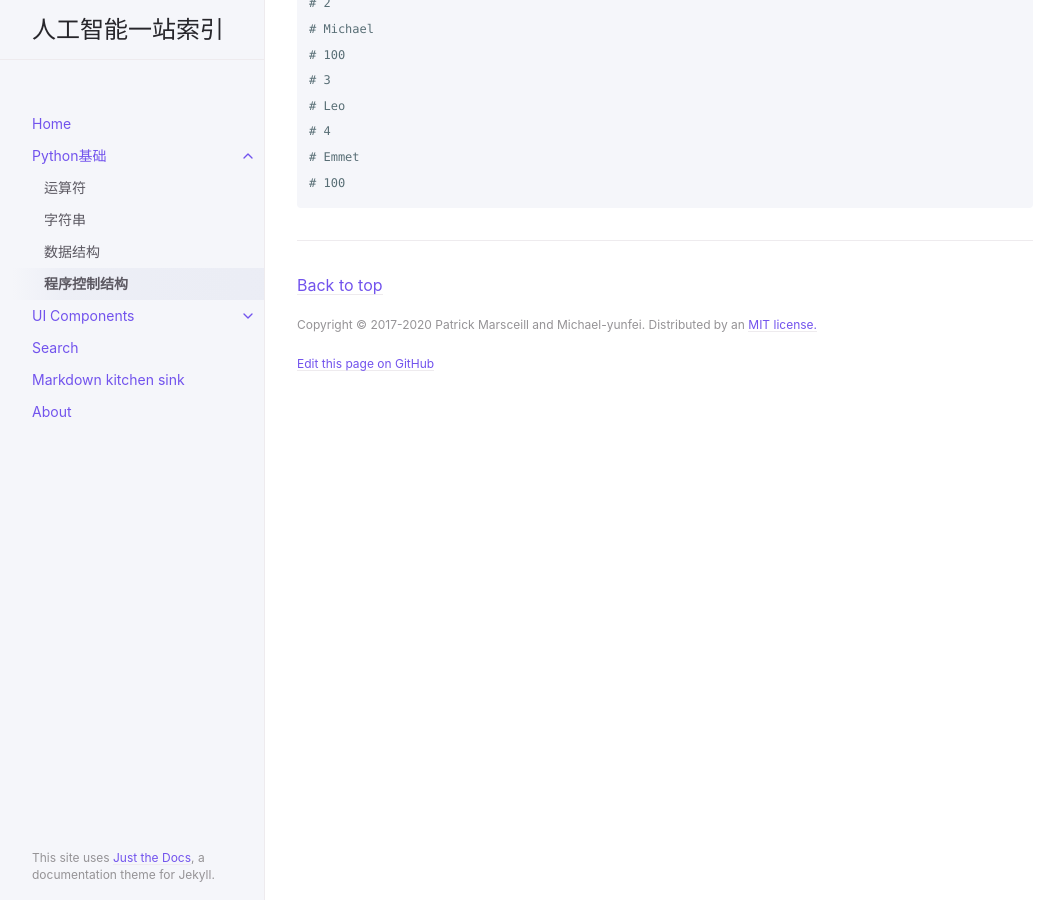
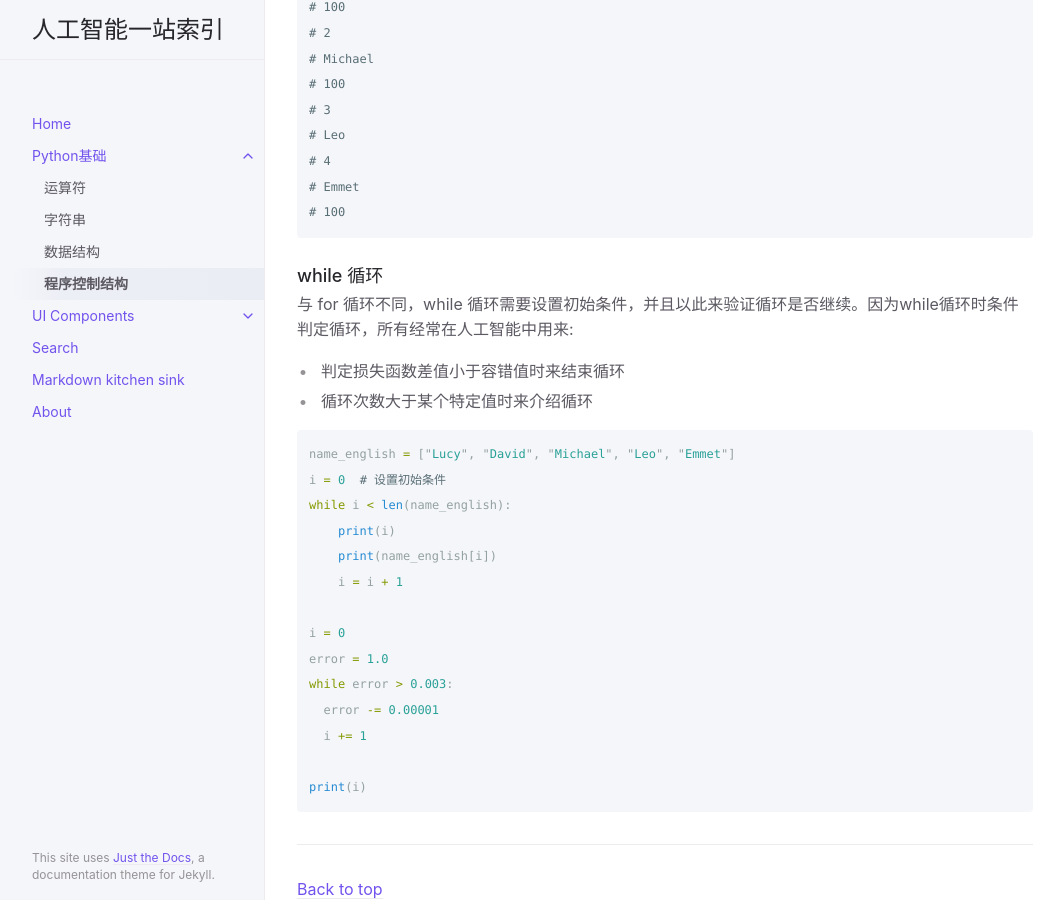
Before and after one commit to Michael-yunfei/avwebv2, a Jekyll site: the page built from docs/IntroPython/statement.md, in a window 1280 px wide and 900 px high, scrolled down 5085 px. Shown: the whole window, without its empty margins (107-1171 px from the left). Built offline with Jekyll 4.4.1, drawn with Linux system fonts in a browser that asks for light colours; some of the changed text lies outside the part shown.

Commit message:
finish the loop page

````diff
--- a/docs/IntroPython/statement.md
+++ b/docs/IntroPython/statement.md
@@ -67,7 +67,7 @@ else:
   print('x and y are equal')
 ```
 
-### 循环语句
+### for 循环语句
 
 循环语句对于第一次接触的学员来说，可能需要多做几个练习来熟练, 我们以一个案例穿插整个讲解。下面是某一个班级的成绩统计，我们根据不同的情况，经常需要:
 - 逐个打印每位同学的数学成绩
@@ -134,7 +134,7 @@ for i in range(4):
 # 3
 ```
 
-### 循环中的continue, break
+### for 循环中的continue, break
 
 在遍历所有内容时，我们经常需要根据不同的情况跳出或者终止循环，比如Leo的语文成绩错误，需要单独修改他的语文成绩。
 
@@ -208,3 +208,26 @@ for nm in range(len(name_english)):
 # Emmet
 # 100
 ```
+
+### while 循环
+
+与 for 循环不同，while 循环需要设置初始条件，并且以此来验证循环是否继续。因为while循环时条件判定循环，所有经常在人工智能中用来:
+- 判定损失函数差值小于容错值时来结束循环
+- 循环次数大于某个特定值时来介绍循环
+
+```python
+name_english = ["Lucy", "David", "Michael", "Leo", "Emmet"]
+i = 0  # 设置初始条件
+while i < len(name_english):
+    print(i)
+    print(name_english[i])
+    i = i + 1
+
+i = 0
+error = 1.0
+while error > 0.003:
+  error -= 0.00001
+  i += 1
+
+print(i)
+```
````
